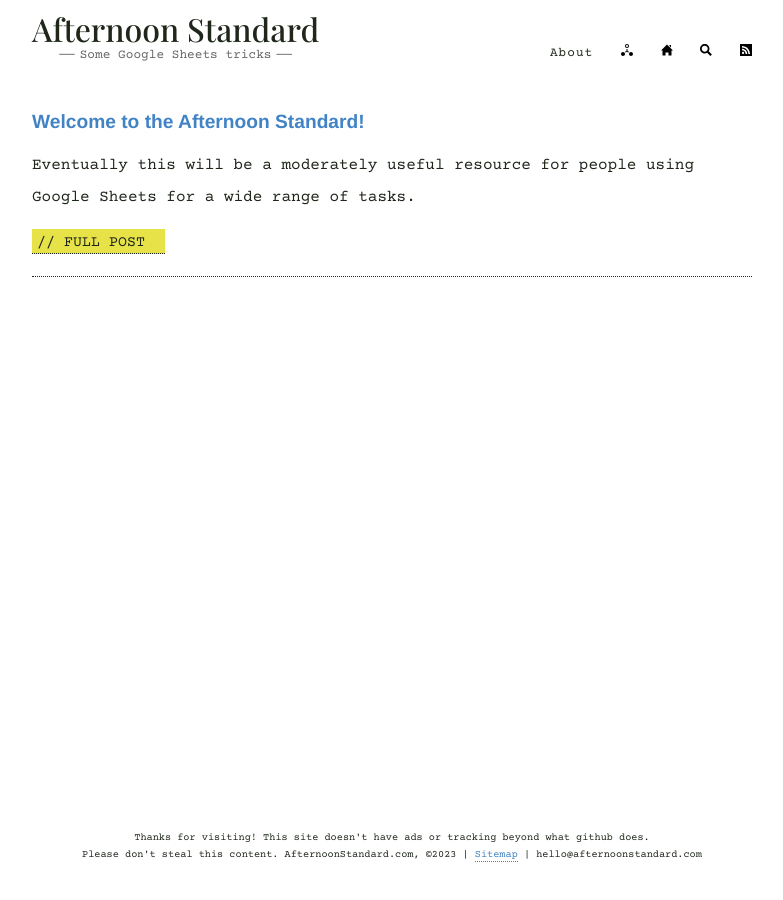
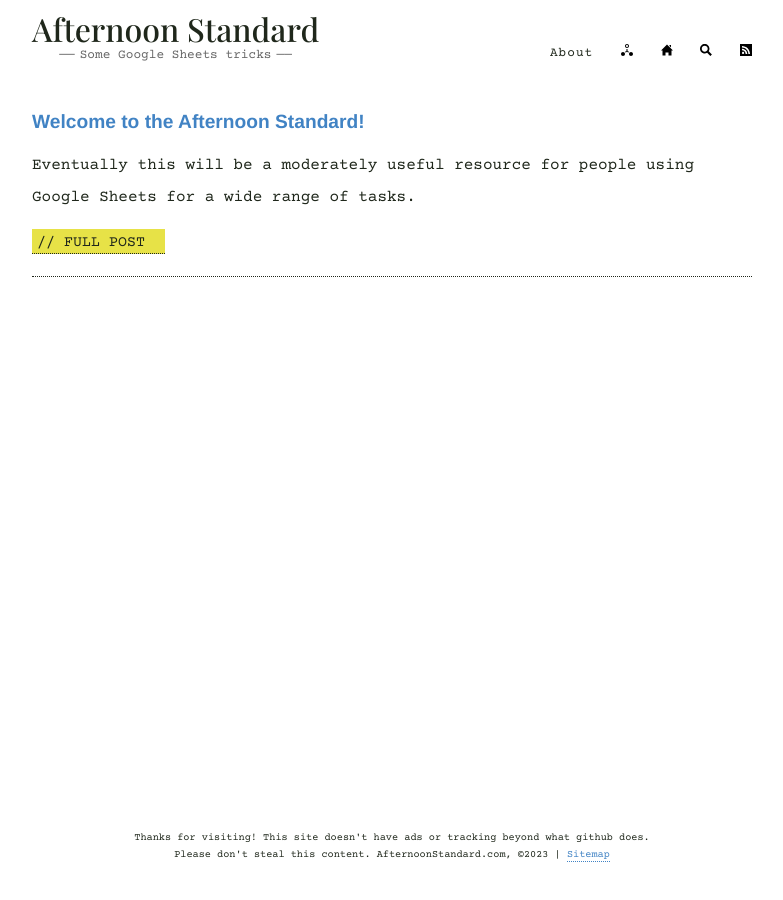
Before and after one commit to boringparty/hello-party.github.io, a Jekyll site: the page built from index.html, in a window 1280 px wide. Shown: the whole page, without its empty margins (248-1031 px from the left). Built offline with Jekyll 4.4.1, drawn with Linux system fonts in a browser that asks for light colours; the list of posts is cut into pages by our own code; some of the changed lines change nothing that is shown.

Commit message:
Update default.html

```diff
--- a/_layouts/default.html
+++ b/_layouts/default.html
@@ -47,7 +47,7 @@
         <div class="container">
           <footer class="footer">
             Thanks for visiting! This site doesn't have ads or tracking beyond what github does. <br>
-            Please don't steal this content. AfternoonStandard.com, ©{{ 'now' | date: "%Y" }} | <a href="{{ site.baseurl }}/sitemap.xml" alt="site map">Sitemap</a> | &#104;&#101;&#108;&#108;&#111;&#064;&#097;&#102;&#116;&#101;&#114;&#110;&#111;&#111;&#110;&#115;&#116;&#097;&#110;&#100;&#097;&#114;&#100;&#046;&#099;&#111;&#109;
+            Please don't steal this content. AfternoonStandard.com, ©{{ 'now' | date: "%Y" }} | <a href="{{ site.baseurl }}/sitemap.xml" alt="site map">Sitemap</a>
           </footer>
         </div>
       </div>
```
